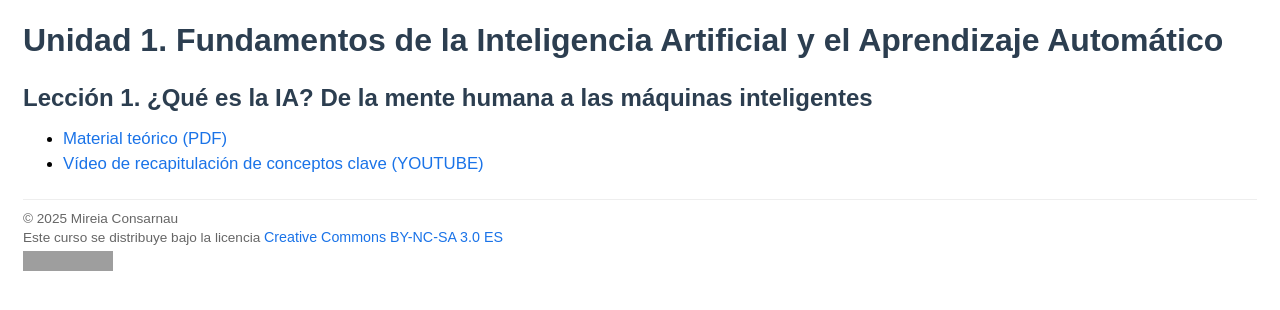
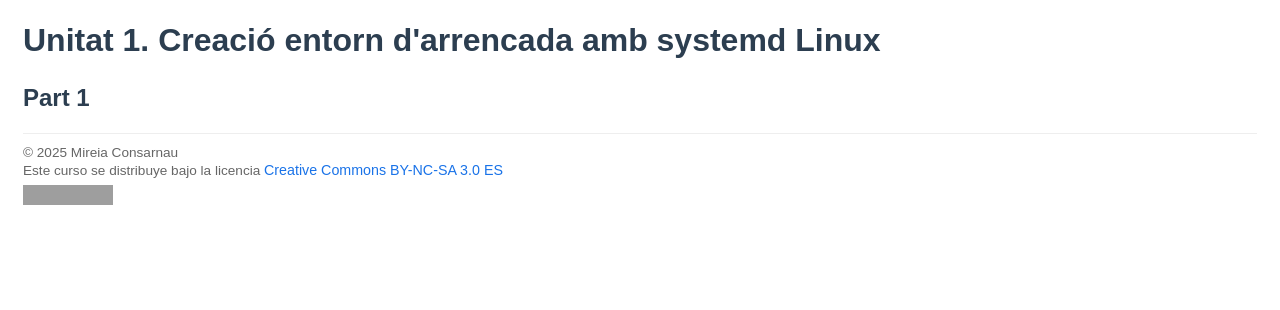
Before and after one commit to mariagutierrez03/mariagutierrez0374, a Jekyll site: the page built from unitat1/unitat1.md, in a window 1280 px wide. Shown: the top 310 px of the page. Built offline with Jekyll 4.4.1, drawn with Linux system fonts in a browser that asks for light colours; grey boxes are pictures that could not be loaded.

Commit message:
Add files via upload

```diff
--- a/unitat1/unitat1.md
+++ b/unitat1/unitat1.md
@@ -1,9 +1,6 @@
 ---
 layout: default
-title: "Unidad 1. Fundamentos de la Inteligencia Artificial y el Aprendizaje Automático"
+title: "Unitat 1. Creació entorn d'arrencada amb systemd Linux"
 ---
 
-## Lección 1. ¿Qué es la IA? De la mente humana a las máquinas inteligentes
-
-- [Material teórico (PDF)](https://github.com/mireiaconsarnau/machine_learning/raw/main/unidad1/l1.pdf)
-- [Vídeo de recapitulación de conceptos clave (YOUTUBE)](https://youtu.be/p27AhdHxi_o)
+## Part 1
```
